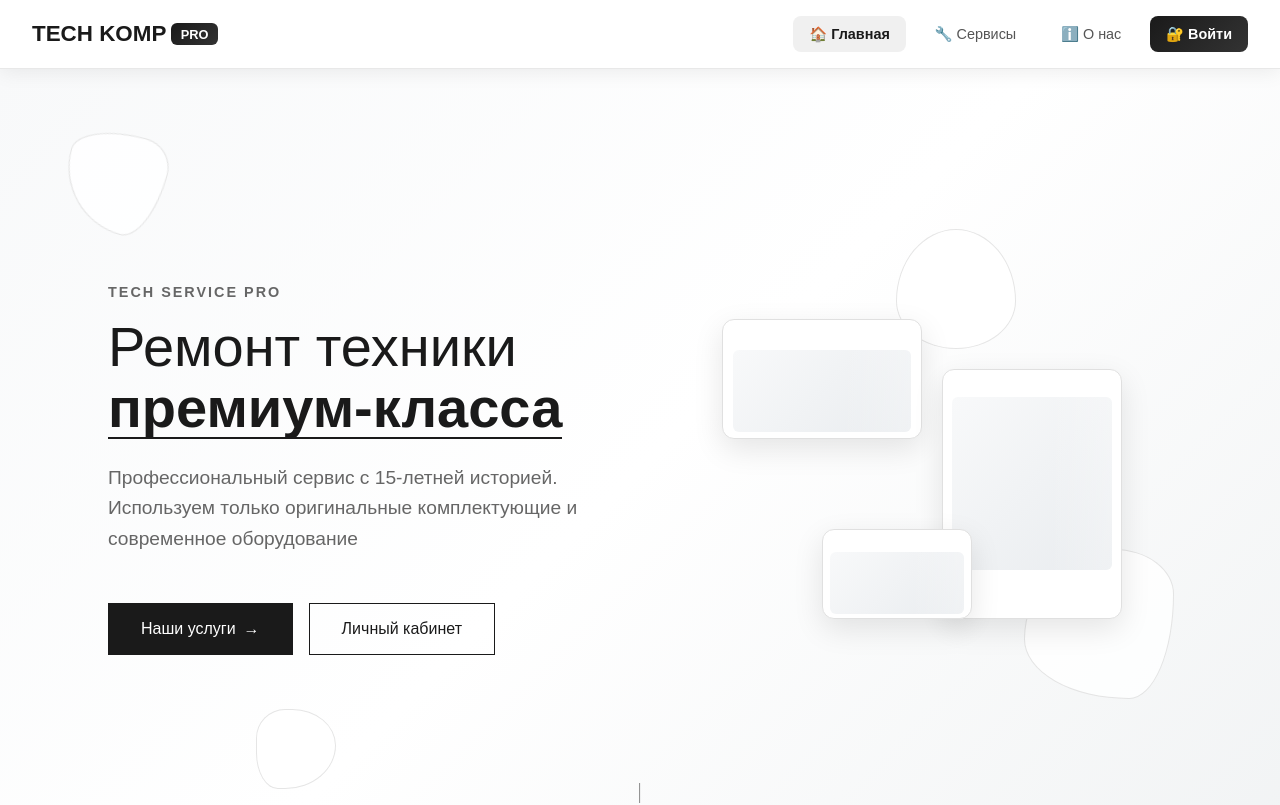
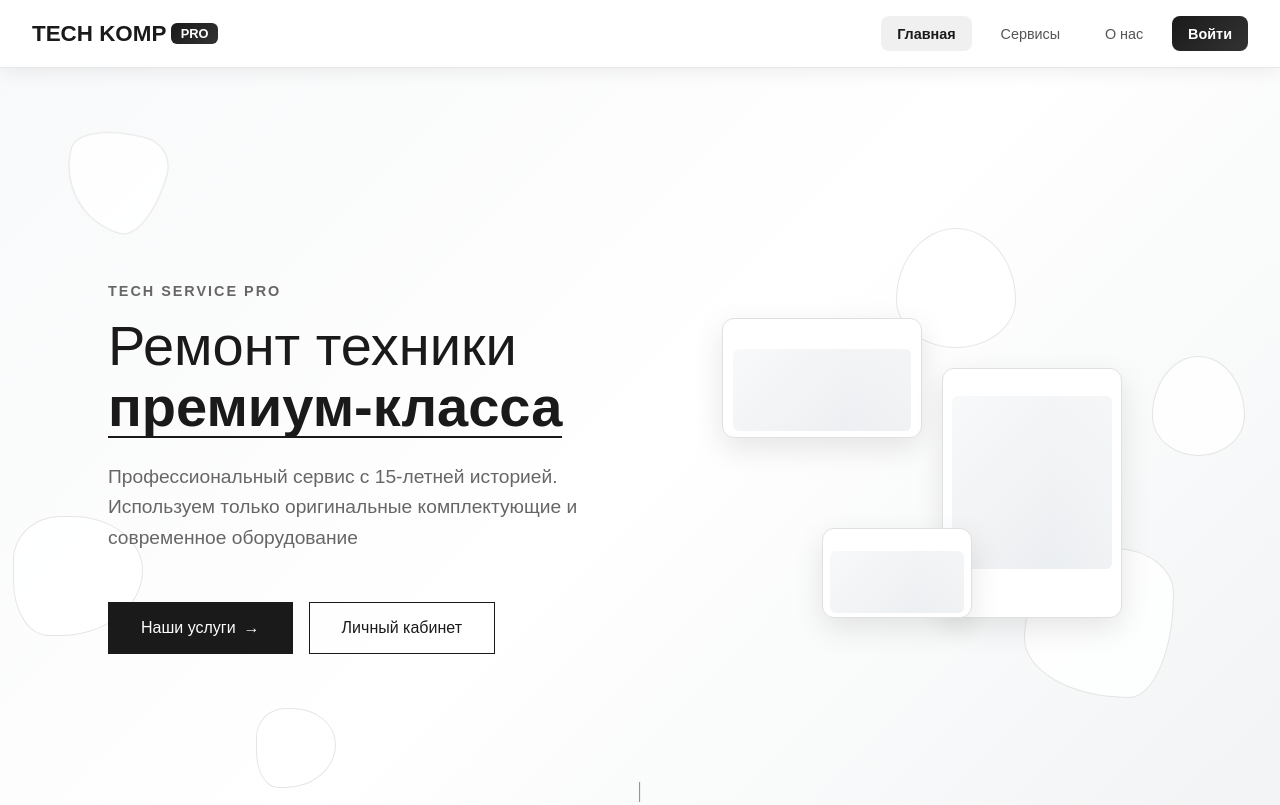
Before and after one commit to Spector323/Tech-Comp-PRO, a Vue app in the folder client/: page / in a window 1280 px wide. Shown: the top 805 px of the page. Built offline with nearby package versions, Linux system fonts and the light colour scheme.

Commit message:
commit 7

```diff
--- a/client/src/components/Header.vue
+++ b/client/src/components/Header.vue
@@ -9,29 +9,29 @@
       </div>
 
       <nav class="nav">
-        <router-link to="/" class="nav-link"> 🏠 Главная </router-link>
-        <router-link to="/services" class="nav-link"> 🔧 Сервисы </router-link>
-        <router-link to="/about" class="nav-link"> ℹ️ О нас </router-link>
+        <router-link to="/" class="nav-link"> Главная </router-link>
+        <router-link to="/services" class="nav-link">  Сервисы </router-link>
+        <router-link to="/about" class="nav-link"> О нас </router-link>
 
         <template v-if="isAuthenticated">
           <!-- Профиль всегда виден -->
-          <router-link to="/profile" class="nav-link"> 👤 Профиль </router-link>
+          <router-link to="/profile" class="nav-link"> Профиль </router-link>
 
           <!-- Только для клиента: "Мои заявки" -->
-          <router-link v-if="isClient" to="/orders" class="nav-link">
-            📋 Мои заявки
+          <router-link v-if="isClient || isAdmin || isManager" to="/orders" class="nav-link">
+             Мои заявки
           </router-link>
 
           <!-- Панели управления: только свои -->
           <div class="admin-panels" v-if="isManager || isMaster || isAdmin">
-            <router-link v-if="isManager" to="/manager" class="nav-link manager-link">
-              👔 Менеджер
+            <router-link v-if="isManager || isAdmin" to="/manager" class="nav-link manager-link">
+              Менеджер
             </router-link>
-            <router-link v-if="isMaster" to="/master" class="nav-link master-link">
-              🔧 Мастер
+            <router-link v-if="isMaster || isAdmin" to="/master" class="nav-link master-link">
+             Мастер
             </router-link>
             <router-link v-if="isAdmin" to="/admin" class="nav-link admin-link">
-              ⚙️ Админ
+             Админ
             </router-link>
           </div>
 
@@ -51,7 +51,7 @@
         </template>
 
         <template v-else>
-          <router-link to="/auth" class="nav-link login-link"> 🔐 Войти </router-link>
+          <router-link to="/auth" class="nav-link login-link">  Войти </router-link>
         </template>
       </nav>
 
@@ -77,13 +77,13 @@
 
         <nav class="mobile-nav">
           <router-link to="/" class="mobile-nav-link" @click="showMobileMenu = false">
-            🏠 Главная
+            Главная
           </router-link>
           <router-link to="/services" class="mobile-nav-link" @click="showMobileMenu = false">
-            🔧 Сервисы
+            Сервисы
           </router-link>
           <router-link to="/about" class="mobile-nav-link" @click="showMobileMenu = false">
-            ℹ️ О нас
+            О нас
           </router-link>
 
           <template v-if="isAuthenticated">
--- a/client/src/pages/Home.vue
+++ b/client/src/pages/Home.vue
@@ -8,6 +8,9 @@
           <div class="shape shape-2"></div>
           <div class="shape shape-3"></div>
           <div class="shape shape-4"></div>
+          <div class="shape shape-5"></div>
+          <div class="shape shape-6"></div>
+          <div class="shape shape-7"></div>
         </div>
       </div>
 
@@ -398,10 +401,39 @@ export default {
   border-radius: 50% 50% 50% 50% / 60% 60% 40% 40%;
 }
 
+.shape-5 {
+  width: 93px;
+  height: 100px;
+  top: 36%;
+  left: 90%;
+  animation-delay: 15s;
+  border-radius: 50% 50% 50% 50% / 60% 60% 40% 40%;
+}
+
+.shape-6 {
+  width: 130px;
+  height: 120px;
+  top: 56%;
+  left: 1%;
+  animation-delay: 10s;
+  border-radius: 40% 60% 70% 30% / 40% 50% 60% 50%;
+}
+
+
 @keyframes float {
-  0%, 100% { transform: translateY(0px) rotate(0deg); }
-  33% { transform: translateY(-20px) rotate(120deg); }
-  66% { transform: translateY(10px) rotate(240deg); }
+
+  0%,
+  100% {
+    transform: translateY(0px) rotate(0deg);
+  }
+
+  33% {
+    transform: translateY(-20px) rotate(120deg);
+  }
+
+  66% {
+    transform: translateY(10px) rotate(240deg);
+  }
 }
 
 .hero-content {
@@ -456,7 +488,9 @@ export default {
 }
 
 @keyframes underline {
-  to { transform: scaleX(1); }
+  to {
+    transform: scaleX(1);
+  }
 }
 
 .hero-subtitle {
@@ -592,13 +626,18 @@ export default {
   left: -100%;
   width: 100%;
   height: 100%;
-  background: linear-gradient(90deg, transparent, rgba(255,255,255,0.4), transparent);
+  background: linear-gradient(90deg, transparent, rgba(255, 255, 255, 0.4), transparent);
   animation: shimmer 2s infinite;
 }
 
 @keyframes shimmer {
-  0% { left: -100%; }
-  100% { left: 100%; }
+  0% {
+    left: -100%;
+  }
+
+  100% {
+    left: 100%;
+  }
 }
 
 .scroll-hint {
@@ -622,8 +661,17 @@ export default {
 }
 
 @keyframes scrollLine {
-  0%, 100% { transform: scaleY(1); opacity: 1; }
-  50% { transform: scaleY(0.5); opacity: 0.5; }
+
+  0%,
+  100% {
+    transform: scaleY(1);
+    opacity: 1;
+  }
+
+  50% {
+    transform: scaleY(0.5);
+    opacity: 0.5;
+  }
 }
 
 /* Общие стили секций */
@@ -803,7 +851,8 @@ export default {
   border-top: 1px solid #f0f0f0;
 }
 
-.service-time, .service-warranty {
+.service-time,
+.service-warranty {
   font-size: 0.9rem;
   color: #666;
   font-weight: 500;
```
